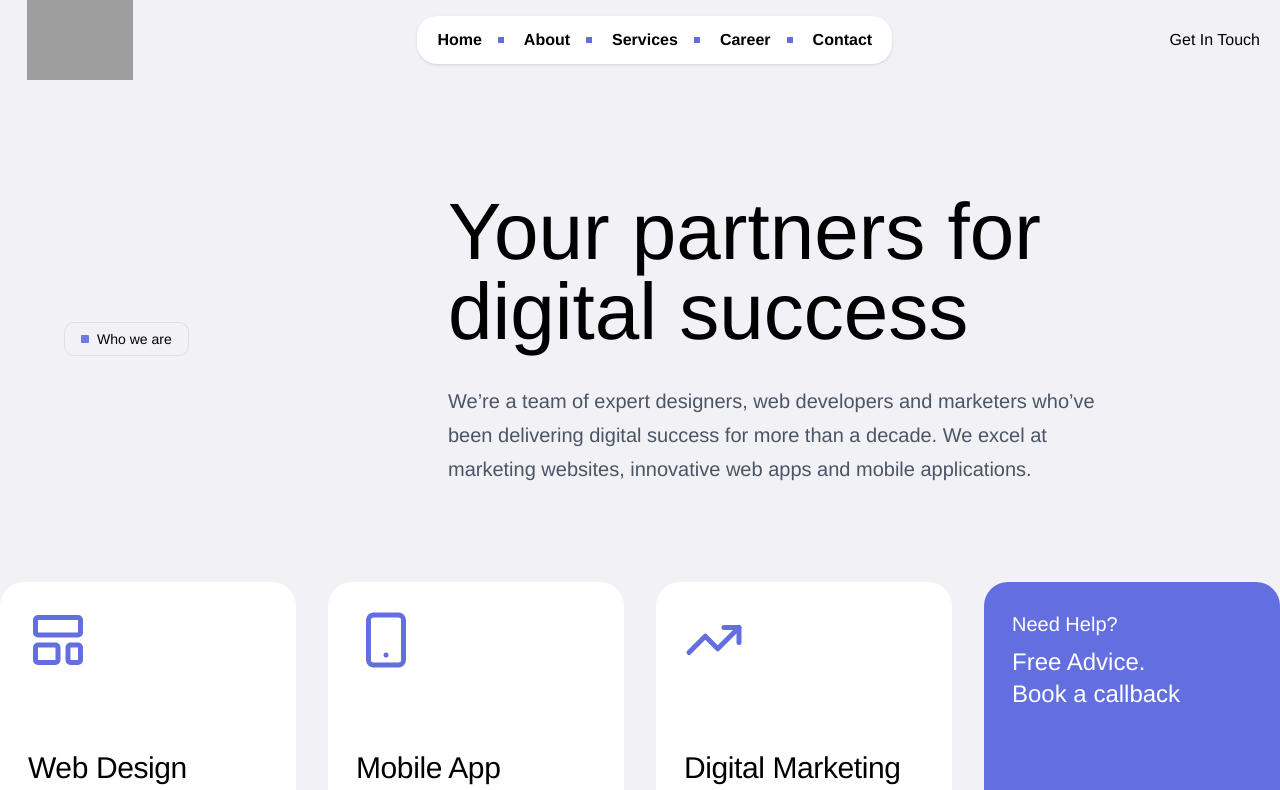
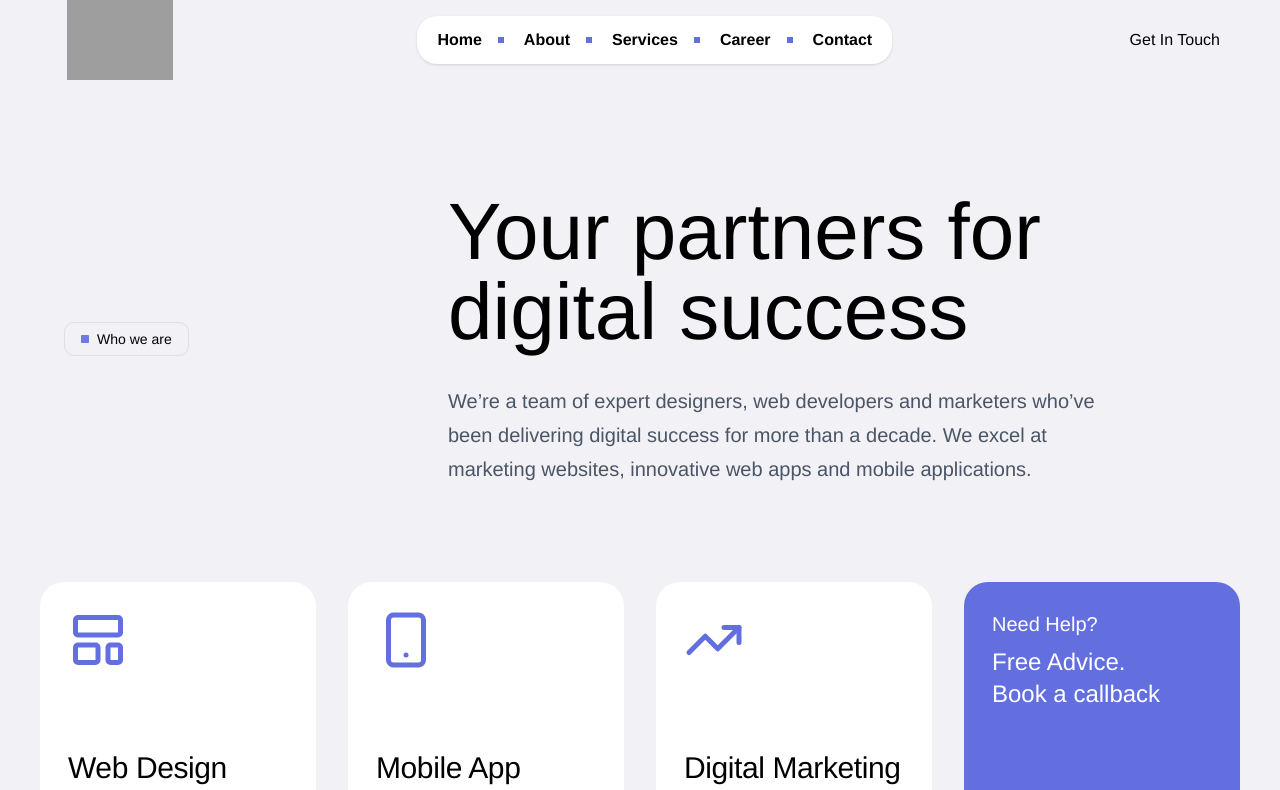
Before and after one commit to naimur-reza/diteck-frontend, a Next.js app: page /home in a window 1280 px wide. Shown: the top 790 px of the page. Built offline with nearby package versions, Linux system fonts and the light colour scheme; grey boxes are pictures that could not be loaded; a web font is replaced by a local one.

Commit message:
Add global CSS variables for colors and container width; enhance utility classes

```diff
--- a/src/theme/globals.css
+++ b/src/theme/globals.css
@@ -37,6 +37,7 @@
     rgb(40, 116, 252) 100%
   );
 
+  /* colors */
   --color-primary: #636edf;
   --color-primary-hover: #5963c8;
   --color-secondary: #484848;
@@ -45,11 +46,19 @@
   --color-border: #dfdee5;
   --color-background: #ffffff;
   --color-background-light: #f2f1f6;
+
+  /* container width */
+  --container-width: 1200px;
 }
 
 /* global utilities */
 
 @layer utilities {
+  .container {
+    max-width: var(--container-width);
+    margin: auto;
+  }
+
   .bg-gradient-primary {
     @apply bg-gradient-to-r from-blue-500 to-purple-500;
   }
```
